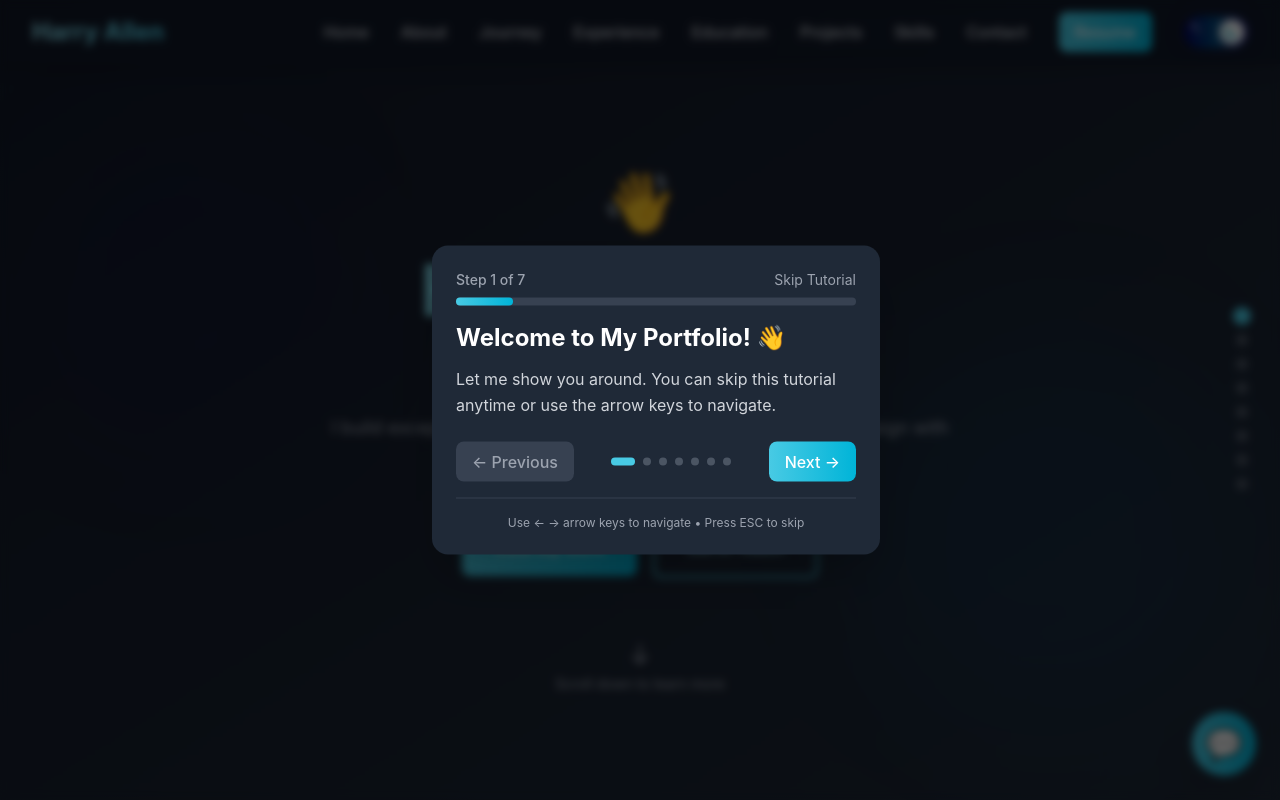
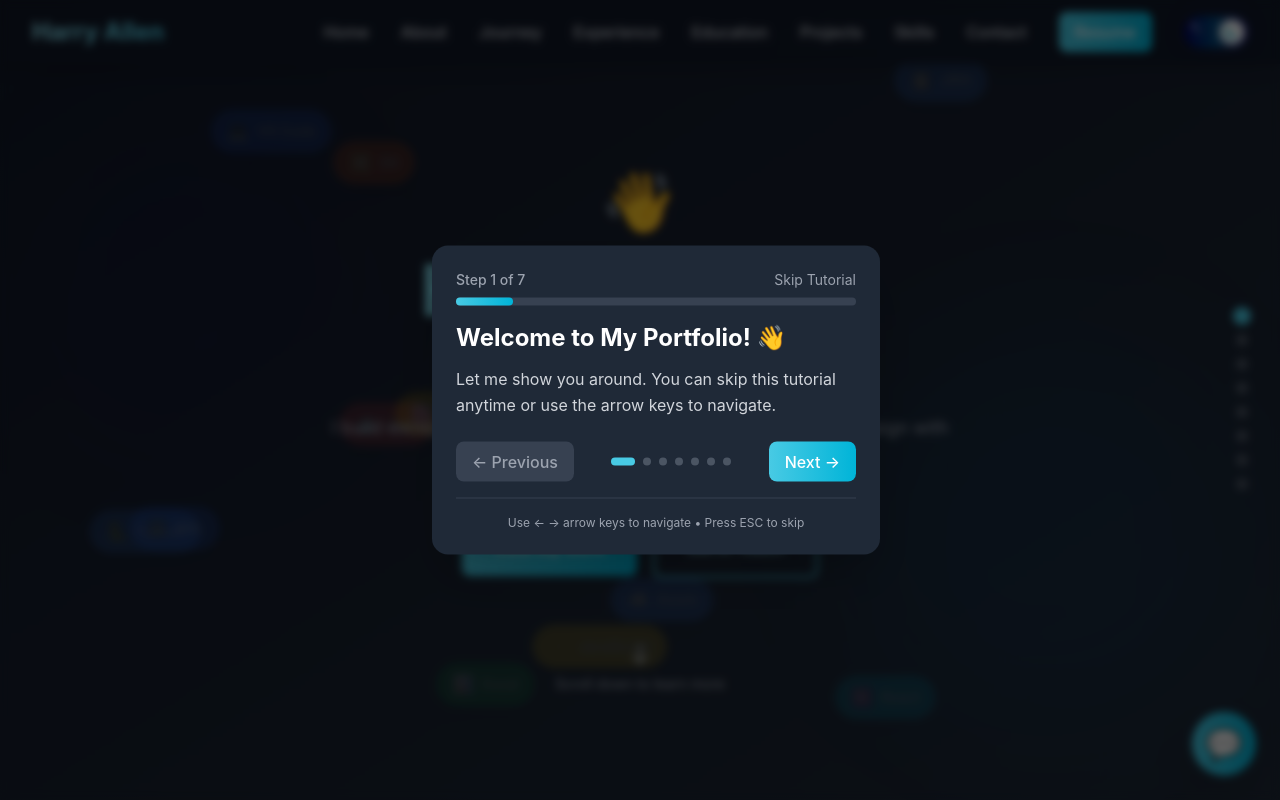
Before and after one commit to harryallenp1/portfolio-website, a React (Create React App) app: page / in a window 1280 px wide. Both pictures are taken after a click on the button "Enter Portfolio". Built offline with nearby package versions, Linux system fonts and the light colour scheme; the HTML template or start-up script is replaced by a standard one.

Commit message:
Add interactive floating skills with device tilt and mouse movement

```diff
--- a/src/App.js
+++ b/src/App.js
@@ -13,6 +13,7 @@ import Footer from './components/Footer';
 import IntroPage from './components/IntroPage';
 import Chatbot from './components/Chatbot';
 import Tutorial from './components/Tutorial';
+import FloatingSkills from './components/FloatingSkills';
 import ResumePage from './pages/ResumePage';
 
 function App() {
@@ -117,7 +118,10 @@ function App() {
         {showTutorial && <Tutorial onComplete={() => setShowTutorial(false)} />}
 
         <div className={`min-h-screen transition-colors duration-300 ${darkMode ? 'dark' : ''}`}>
-          <div className="bg-gradient-to-br from-gray-50 to-gray-100 dark:from-gray-900 dark:to-gray-800 text-gray-900 dark:text-gray-100 h-screen overflow-hidden">
+          <div className="bg-gradient-to-br from-gray-50 to-gray-100 dark:from-gray-900 dark:to-gray-800 text-gray-900 dark:text-gray-100 h-screen overflow-hidden relative">
+            {/* Floating Skills Background */}
+            <FloatingSkills isSkillsPage={currentPage === 6} isIntroPage={showIntro} />
+
             {!showIntro && (
               <Navbar
                 darkMode={darkMode}
@@ -149,7 +153,7 @@ function App() {
           {/* Current Page with Animation */}
           <div
             key={currentPage}
-            className="h-screen w-full absolute top-0 left-0 transition-all duration-500 ease-in-out overflow-y-auto"
+            className="h-screen w-full absolute top-0 left-0 transition-all duration-500 ease-in-out overflow-y-auto relative z-10"
             style={{
               transform: isTransitioning ? 'translateY(-100%)' : 'translateY(0)',
               opacity: isTransitioning ? 0 : 1,
--- /dev/null
+++ b/src/components/FloatingSkills.js
@@ -0,0 +1,128 @@
+import { useState, useEffect } from 'react';
+
+const FloatingSkills = ({ isSkillsPage, isIntroPage }) => {
+  const [tilt, setTilt] = useState({ x: 0, y: 0 });
+  const [permissionGranted, setPermissionGranted] = useState(false);
+
+  const skills = [
+    { name: 'Python', color: 'bg-blue-500', icon: '🐍' },
+    { name: 'JavaScript', color: 'bg-yellow-400', icon: '⚡' },
+    { name: 'React', color: 'bg-cyan-500', icon: '⚛️' },
+    { name: 'Java', color: 'bg-red-500', icon: '☕' },
+    { name: 'SQL', color: 'bg-blue-600', icon: '🗄️' },
+    { name: 'Excel', color: 'bg-green-600', icon: '📊' },
+    { name: 'Power BI', color: 'bg-yellow-500', icon: '📈' },
+    { name: 'Azure', color: 'bg-blue-500', icon: '☁️' },
+    { name: 'Git', color: 'bg-orange-600', icon: '🔀' },
+    { name: 'Firebase', color: 'bg-orange-500', icon: '🔥' },
+    { name: 'VS Code', color: 'bg-blue-600', icon: '💻' },
+    { name: 'JIRA', color: 'bg-blue-500', icon: '📋' },
+  ];
+
+  // Generate random positions for each skill
+  const [skillPositions] = useState(() =>
+    skills.map((_, index) => ({
+      x: Math.random() * 80 + 10, // 10-90% of screen width
+      y: Math.random() * 80 + 10, // 10-90% of screen height
+      delay: index * 0.1,
+      speed: 0.5 + Math.random() * 0.5, // Random speed multiplier
+    }))
+  );
+
+  // Handle device orientation (mobile tilt)
+  useEffect(() => {
+    const handleOrientation = (event) => {
+      if (permissionGranted) {
+        // beta: front-to-back tilt (-180 to 180)
+        // gamma: left-to-right tilt (-90 to 90)
+        const x = event.gamma ? event.gamma / 45 : 0; // Normalize to -2 to 2
+        const y = event.beta ? (event.beta - 45) / 45 : 0; // Normalize and center
+        setTilt({ x: Math.max(-2, Math.min(2, x)), y: Math.max(-2, Math.min(2, y)) });
+      }
+    };
+
+    // Handle mouse movement (desktop fallback)
+    const handleMouseMove = (event) => {
+      if (!permissionGranted) {
+        const x = (event.clientX / window.innerWidth - 0.5) * 2; // -1 to 1
+        const y = (event.clientY / window.innerHeight - 0.5) * 2; // -1 to 1
+        setTilt({ x, y });
+      }
+    };
+
+    // Request permission for iOS 13+
+    const requestPermission = async () => {
+      if (typeof DeviceOrientationEvent !== 'undefined' && typeof DeviceOrientationEvent.requestPermission === 'function') {
+        try {
+          const permission = await DeviceOrientationEvent.requestPermission();
+          if (permission === 'granted') {
+            setPermissionGranted(true);
+          }
+        } catch (error) {
+          console.log('Permission denied');
+        }
+      } else if (window.DeviceOrientationEvent) {
+        // Non-iOS devices
+        setPermissionGranted(true);
+      }
+    };
+
+    requestPermission();
+    window.addEventListener('deviceorientation', handleOrientation);
+    window.addEventListener('mousemove', handleMouseMove);
+
+    return () => {
+      window.removeEventListener('deviceorientation', handleOrientation);
+      window.removeEventListener('mousemove', handleMouseMove);
+    };
+  }, [permissionGranted]);
+
+  // Don't show on intro page
+  if (isIntroPage) return null;
+
+  return (
+    <div className="fixed inset-0 pointer-events-none z-0 overflow-hidden">
+      {skills.map((skill, index) => {
+        const pos = skillPositions[index];
+
+        // Calculate movement based on tilt
+        const moveX = isSkillsPage ? 0 : tilt.x * 20 * pos.speed;
+        const moveY = isSkillsPage ? 0 : tilt.y * 20 * pos.speed;
+
+        // On skills page, move to grid position (we'll calculate this)
+        const gridCol = index % 4;
+        const gridRow = Math.floor(index / 4);
+        const targetX = isSkillsPage ? 20 + gridCol * 20 : pos.x;
+        const targetY = isSkillsPage ? 30 + gridRow * 15 : pos.y;
+
+        return (
+          <div
+            key={index}
+            className={`absolute transition-all duration-1000 ease-out ${
+              isSkillsPage ? 'opacity-0' : 'opacity-30'
+            }`}
+            style={{
+              left: `${targetX}%`,
+              top: `${targetY}%`,
+              transform: `translate(${moveX}px, ${moveY}px) translate(-50%, -50%)`,
+              transitionDelay: `${pos.delay}s`,
+            }}
+          >
+            <div
+              className={`${skill.color} text-white px-4 py-2 rounded-full font-semibold shadow-lg backdrop-blur-sm flex items-center gap-2 text-sm`}
+              style={{
+                opacity: 0.6,
+                filter: 'blur(1px)',
+              }}
+            >
+              <span className="text-lg">{skill.icon}</span>
+              <span>{skill.name}</span>
+            </div>
+          </div>
+        );
+      })}
+    </div>
+  );
+};
+
+export default FloatingSkills;
```
